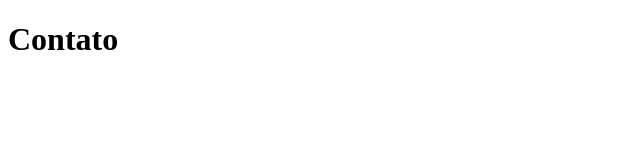
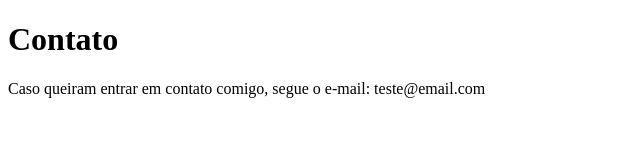
Before and after one commit to nicholas2ilva/primeira-experiencia-no-github, a plain HTML site: page contato.html in a window 1280 px wide. Shown: the whole page, without its empty margins (0-640 px from the left). Drawn offline with Linux system fonts and the light colour scheme.

Commit message:
adição do contato através do email

```diff
--- a/contato.html
+++ b/contato.html
@@ -8,5 +8,6 @@
 </head>
 <body>
     <h1>Contato</h1>
+    <p>Caso queiram entrar em contato comigo, segue o e-mail: teste@email.com</p>
 </body>
 </html>
```
